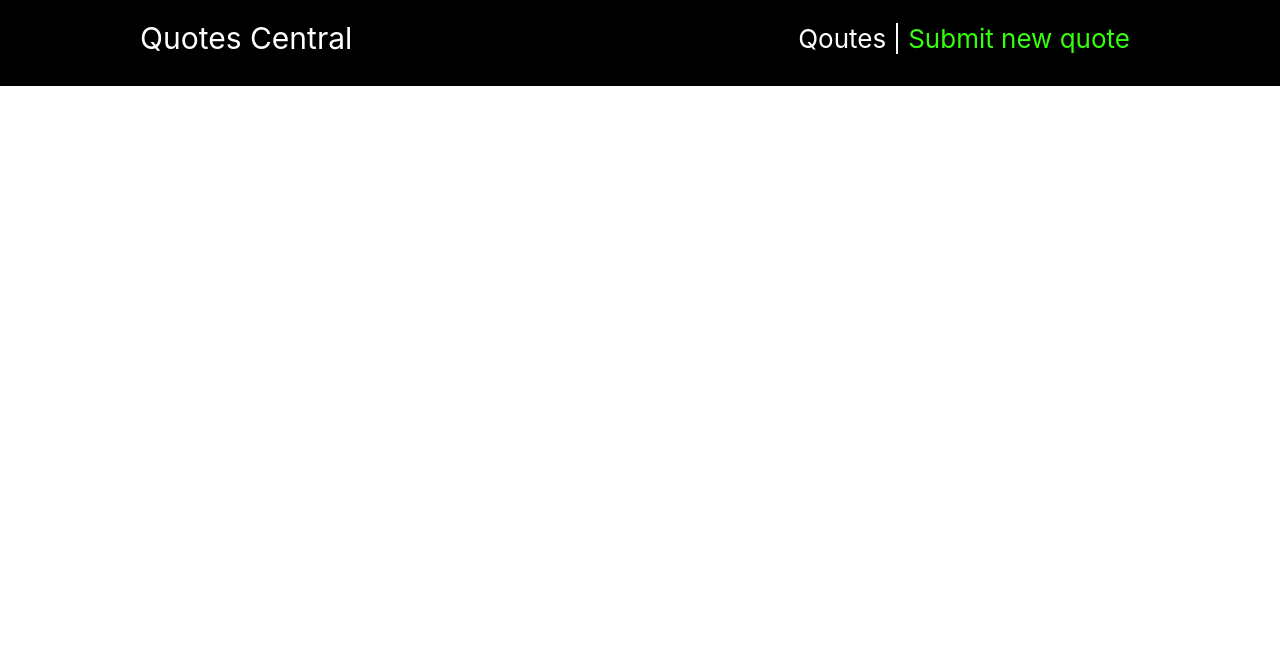
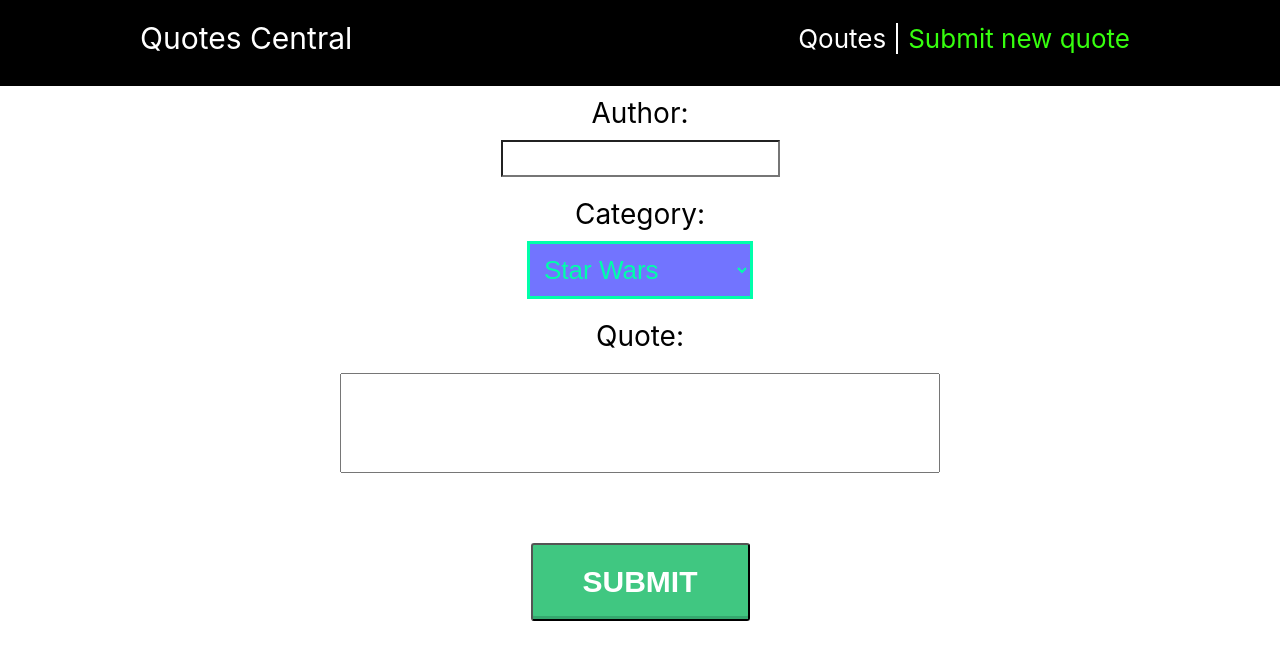
Before and after one commit to Toktomambetov-Sultan/js_group_7_exam_8_Sultan_Toktomambetov, a React (Create React App) app: page /addQuote in a window 1280 px wide. Shown: the top 660 px of the page. Built offline with nearby package versions, Linux system fonts and the light colour scheme.

Commit message:
did puting new quote form.

```diff
--- /dev/null
+++ b/src/Components/PutNewQuoteForm/PutNewQuoteForm.css
@@ -0,0 +1,73 @@
+.PutNewQuoteForm {
+    text-align: center;
+}
+.PutNewQuoteForm .custom-select {
+    padding: 10px;
+    font-size: 26px;
+    outline: none;
+    background: rgb(114, 116, 255);
+    color: rgb(0, 255, 170);
+    border: 3px solid rgb(0, 255, 170);
+}
+
+.PutNewQuoteForm .custom-select option {
+    font-size: 20px;
+    background: rgb(114, 116, 255);
+    color: rgb(0, 255, 170);
+}
+
+.form-group {
+    padding: 10px 0;
+}
+
+.PutNewQuoteForm .form-name {
+    font-size: 28px;
+    margin: 0 0 10px;
+    display: block;
+
+}
+
+.PutNewQuoteForm .author-input {
+    padding: 5px;
+    font-size: 20px;
+    outline: none;
+    border-width: 2px;
+}
+
+.PutNewQuoteForm .author-input:focus {
+    border: 2px solid rgb(0, 140, 255);
+}
+
+.PutNewQuoteForm .textarea {
+    margin: 20px auto;
+    max-width: 600px;
+    width: 600px;
+    height: 100px;
+    font-size: 20px;
+    display: block;
+    resize: none;
+    padding: 5px;
+}
+.PutNewQuoteForm button.submit {
+    font-weight: 700;
+    color: white;
+    text-decoration: none;
+    padding: 20px 50px ;
+    border-radius: 3px;
+    background: rgb(64, 199, 129);
+    box-shadow: 0 -3px rgb(53, 167, 110) inset;
+    transition: 0.2s;
+    display: block;
+    margin: 40px auto;
+    font-size: 30px;
+    text-transform: uppercase ;
+}
+
+.PutNewQuoteForm button.submit:hover {
+    background: rgb(53, 167, 110);
+}
+
+.PutNewQuoteForm button.submit:active {
+    background: rgb(33, 147, 90);
+    box-shadow: 0 3px rgb(33, 147, 90) inset;
+}
--- /dev/null
+++ b/src/Components/PutNewQuoteForm/PutNewQuoteForm.js
@@ -0,0 +1,59 @@
+import React from "react";
+import { categories } from "../../Constants/Constants";
+import "./PutNewQuoteForm.css";
+export default function PutNewQuoteForm({ data, setData, onSubmit }) {
+  return (
+    <div className="PutNewQuoteForm">
+      <form onSubmit={onSubmit}>
+        <div className="form-group">
+          <label>
+            <span className="form-name">Author:</span>
+            <input
+              value={data.author}
+              onChange={e =>
+                setData({
+                  ...data,
+                  author: e.target.value,
+                })}
+              type="text"
+              className="author-input"
+            />
+          </label>
+        </div>
+        <div className="form-group">
+          <label>
+            <span className="form-name">Category:</span>
+            <select
+              value={data.category}
+              onChange={e => setData({ ...data, category: e.target.value })}
+              className="custom-select"
+            >
+              {categories.map(category => (
+                <option value={category.id} key={category.id}>
+                  {category.name}
+                </option>
+              ))}
+            </select>
+          </label>
+        </div>
+        <div className="form-group">
+          <label>
+            <span className="form-name">Quote:</span>
+            <textarea
+              className="textarea"
+              value={data.text}
+              onChange={e =>
+                setData({
+                  ...data,
+                  text: e.target.value,
+                })}
+            />
+          </label>
+        </div>
+        <button type="submit" className="submit">
+          submit
+        </button>
+      </form>
+    </div>
+  );
+}
--- /dev/null
+++ b/src/Constants/Constants.js
@@ -0,0 +1,6 @@
+export const categories = [
+  { name: "Star Wars", id: "star-wars" },
+  { name: "Motivational", id: "motivational" },
+  { name: "Famous people", id: "famous-people" },
+  { name: "Saying", id: "saying" },
+];
--- /dev/null
+++ b/src/Container/AddQuote/AddQuote.js
@@ -0,0 +1,23 @@
+import React, { useState } from "react";
+import PutNewQuoteForm from "../../Components/PutNewQuoteForm/PutNewQuoteForm";
+import { categories } from "../../Constants/Constants";
+
+export default function AddQuote() {
+  const [data, setData] = useState({
+    category: categories.id,
+    author: "",
+    text: "",
+  });
+  const onSubmit = event => {
+    event.preventDefault();
+    if (!data.author || !data.text) return;
+
+  };
+  return (
+    <div className="AddQuote">
+      <div className="container">
+        <PutNewQuoteForm data={data} setData={setData} onSubmit={onSubmit} />
+      </div>
+    </div>
+  );
+}
--- a/src/Container/App/App.js
+++ b/src/Container/App/App.js
@@ -1,7 +1,9 @@
 import React from "react";
 import { BrowserRouter, Switch, Route } from "react-router-dom";
 import Header from "../../Components/Header/Header";
+import AddQuote from "../AddQuote/AddQuote";
 import "./App.css";
+import QuotesCenter from "../QuotesCenter/QuotesCenter";
 
 function App() {
   return (
@@ -9,8 +11,8 @@ function App() {
       <BrowserRouter>
         <Header />
         <Switch>
-          <Route path="/" exact />
-          <Route path="/addQuote" exact />
+          <Route path="/" exact component={QuotesCenter}/>
+          <Route path="/addQuote" exact component={AddQuote} />
           <Route path="/category/:category" exact />
           <Route path="/qoute/:id" exact />
         </Switch>
--- /dev/null
+++ b/src/Container/QuotesCenter/QuotesCenter.js
@@ -0,0 +1,9 @@
+import React from 'react'
+
+export default function QuotesCenter() {
+    return (
+        <div>
+            qoutesCenter
+        </div>
+    )
+}
```
